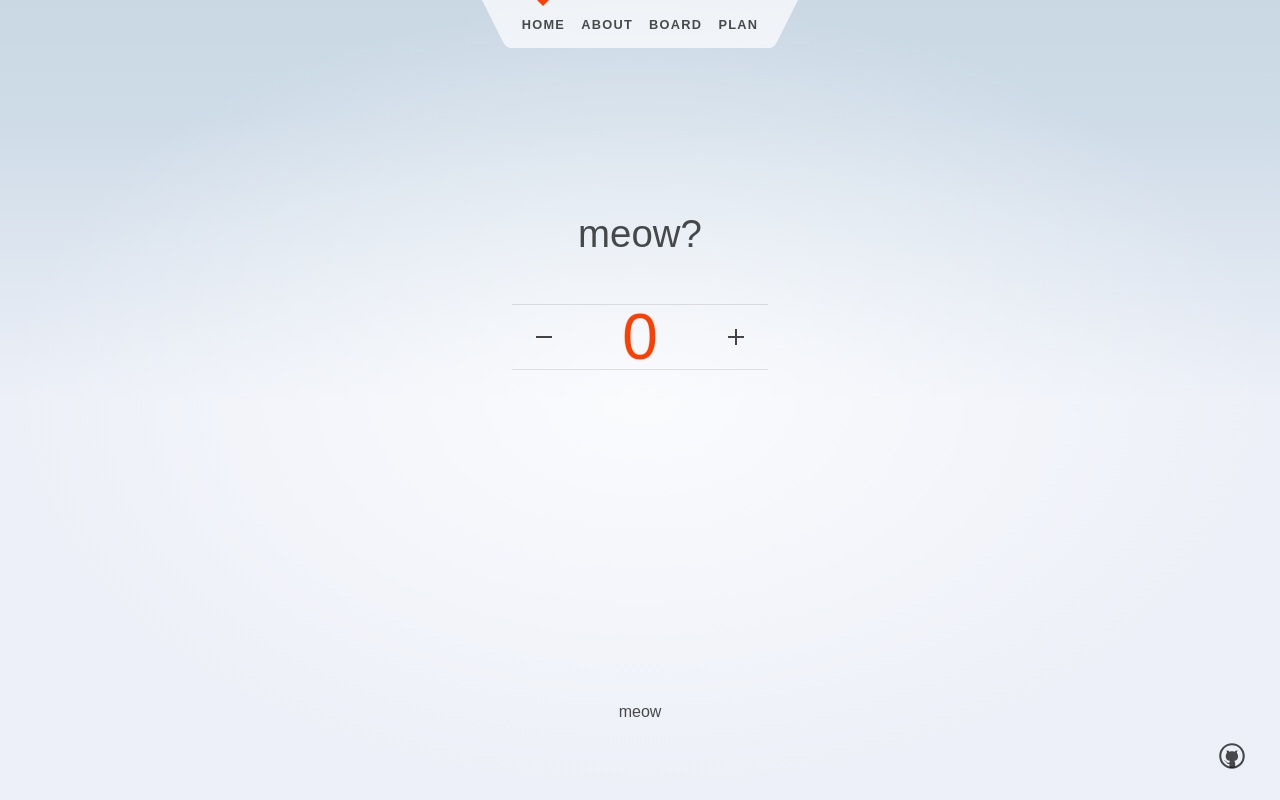
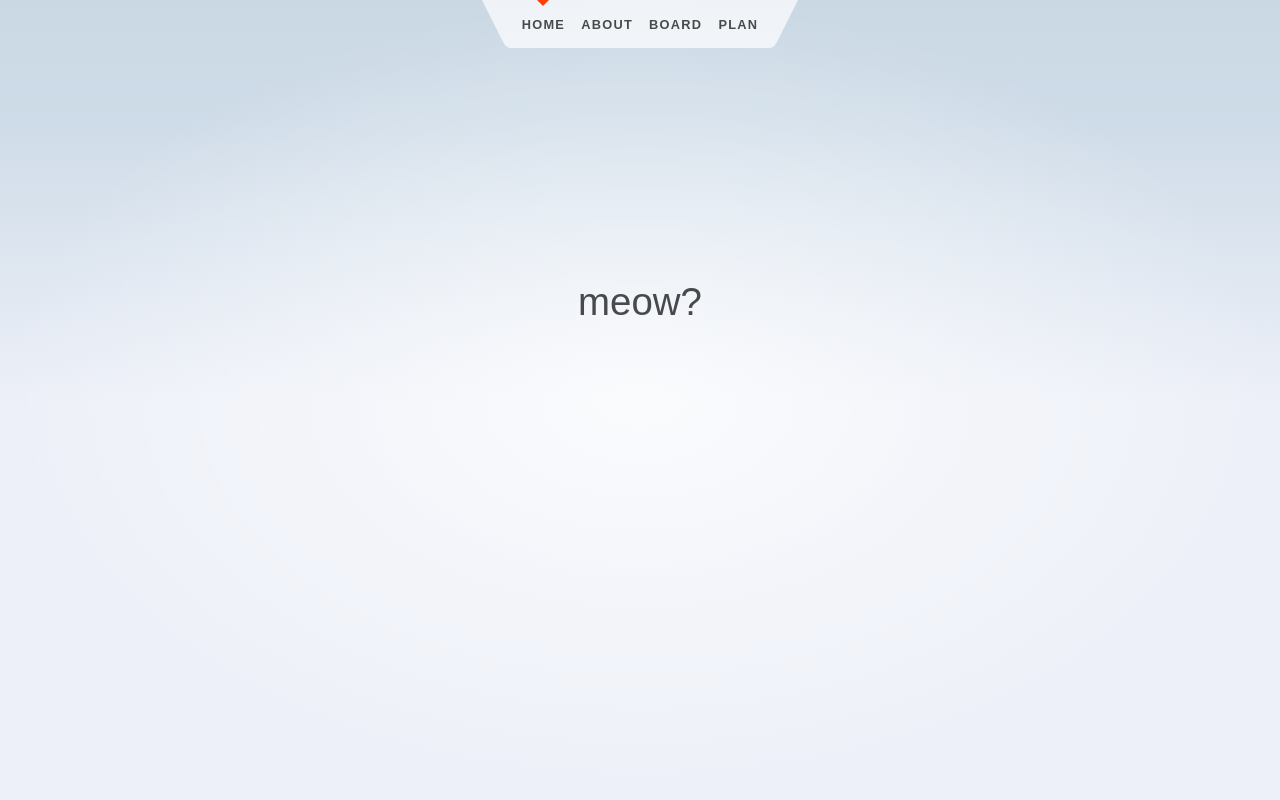
Before and after one commit to hareubi/MajorityReport, a SvelteKit app: page / in a window 1280 px wide. Built offline with nearby package versions, Linux system fonts and the light colour scheme.

Commit message:
Deleted counter

```diff
--- a/src/routes/+layout.svelte
+++ b/src/routes/+layout.svelte
@@ -1,7 +1,6 @@
 <script>
 	import Header from './Header.svelte';
 	import './styles.css';
-	import github from '$lib/images/github.svg';
 </script>
 
 <div class="app">
@@ -11,14 +10,6 @@
 		<slot />
 	</main>
 
-	<footer>
-		<p>meow</p>
-		<div class="corner">
-			<a href="https://github.com/sveltejs/kit">
-				<img src={github} alt="GitHub" />
-			</a>
-		</div>
-	</footer>
 </div>
 
 
@@ -41,39 +32,4 @@
 		box-sizing: border-box;
 	}
 
-	footer {
-		display: flex;
-		flex-direction: column;
-		justify-content: center;
-		align-items: center;
-		padding: 12px;
-	}
-
-	footer a {
-		font-weight: bold;
-	}
-
-	@media (min-width: 480px) {
-		footer {
-			padding: 12px 0;
-		}
-	}
-
-	.corner {
-		width: 3em;
-		height: 3em;
-	}
-
-	.corner a {
-		width: 100%;
-		height: 100%;
-		position:fixed;
-		left: 95%;
-	}
-
-	.corner img {
-		width: 2em;
-		height: 2em;
-		object-fit: contain;
-	}
 </style>
--- a/src/routes/+page.svelte
+++ b/src/routes/+page.svelte
@@ -1,18 +1,15 @@
 <script>
-	import Counter from './Counter.svelte';
 </script>
 
 <svelte:head>
 	<title>Home</title>
-	<meta name="description" content="Svelte demo app" />
+	<meta name="description" content="" />
 </svelte:head>
 
 <section>
 	<h1>
 		meow?
 	</h1>
-
-	<Counter />
 </section>
 
 <style>
--- a/src/routes/Counter.svelte
+++ /dev/null
@@ -1,102 +0,0 @@
-<script lang="ts">
-	import { spring } from 'svelte/motion';
-
-	let count = 0;
-
-	const displayed_count = spring();
-	$: displayed_count.set(count);
-	$: offset = modulo($displayed_count, 1);
-
-	function modulo(n: number, m: number) {
-		// handle negative numbers
-		return ((n % m) + m) % m;
-	}
-</script>
-
-<div class="counter">
-	<button on:click={() => (count -= 1)} aria-label="Decrease the counter by one">
-		<svg aria-hidden="true" viewBox="0 0 1 1">
-			<path d="M0,0.5 L1,0.5" />
-		</svg>
-	</button>
-
-	<div class="counter-viewport">
-		<div class="counter-digits" style="transform: translate(0, {100 * offset}%)">
-			<strong class="hidden" aria-hidden="true">{Math.floor($displayed_count + 1)}</strong>
-			<strong>{Math.floor($displayed_count)}</strong>
-		</div>
-	</div>
-
-	<button on:click={() => (count += 1)} aria-label="Increase the counter by one">
-		<svg aria-hidden="true" viewBox="0 0 1 1">
-			<path d="M0,0.5 L1,0.5 M0.5,0 L0.5,1" />
-		</svg>
-	</button>
-</div>
-
-<style>
-	.counter {
-		display: flex;
-		border-top: 1px solid rgba(0, 0, 0, 0.1);
-		border-bottom: 1px solid rgba(0, 0, 0, 0.1);
-		margin: 1rem 0;
-	}
-
-	.counter button {
-		width: 2em;
-		padding: 0;
-		display: flex;
-		align-items: center;
-		justify-content: center;
-		border: 0;
-		background-color: transparent;
-		touch-action: manipulation;
-		font-size: 2rem;
-	}
-
-	.counter button:hover {
-		background-color: var(--color-bg-1);
-	}
-
-	svg {
-		width: 25%;
-		height: 25%;
-	}
-
-	path {
-		vector-effect: non-scaling-stroke;
-		stroke-width: 2px;
-		stroke: #444;
-	}
-
-	.counter-viewport {
-		width: 8em;
-		height: 4em;
-		overflow: hidden;
-		text-align: center;
-		position: relative;
-	}
-
-	.counter-viewport strong {
-		position: absolute;
-		display: flex;
-		width: 100%;
-		height: 100%;
-		font-weight: 400;
-		color: var(--color-theme-1);
-		font-size: 4rem;
-		align-items: center;
-		justify-content: center;
-	}
-
-	.counter-digits {
-		position: absolute;
-		width: 100%;
-		height: 100%;
-	}
-
-	.hidden {
-		top: -100%;
-		user-select: none;
-	}
-</style>
```
